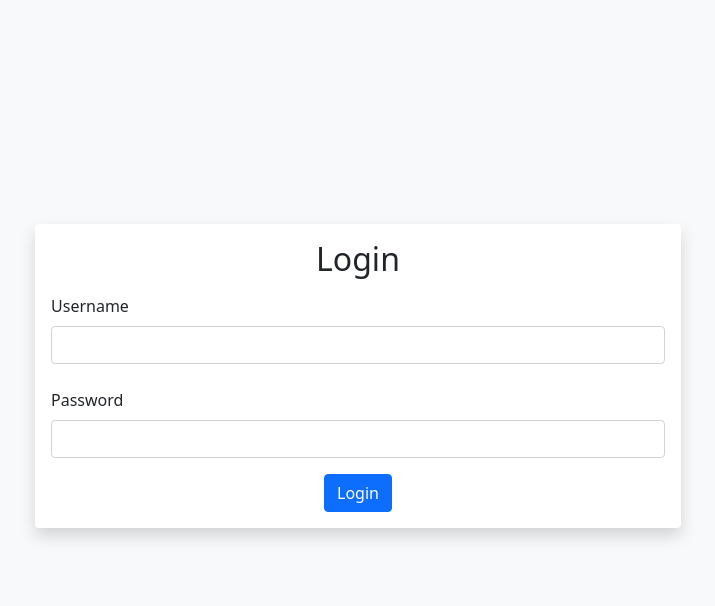
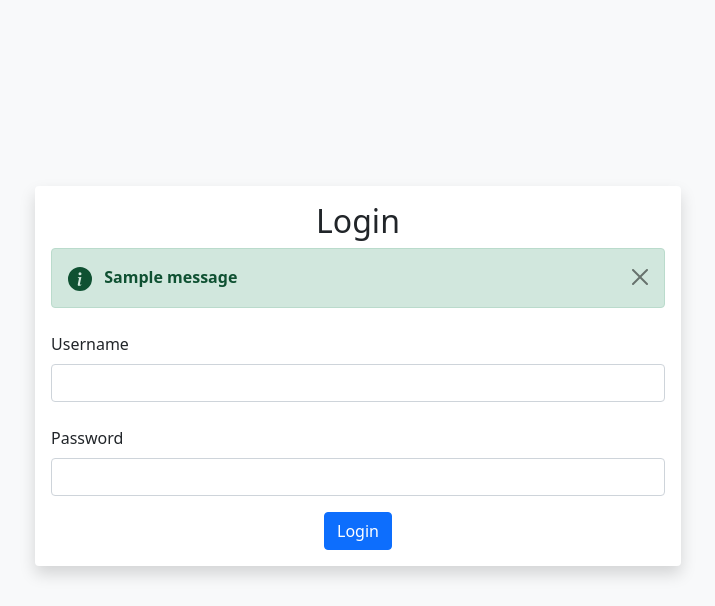
Before and after one commit to amjedsaleel/user-management, a Django app: template templates/accounts/login.html in a window 1280 px wide. Shown: the top 606 px of the page, without its empty margins (282-997 px from the left). Run offline with Django 3.2, Linux system fonts and the light colour scheme; the template is opened without the code that fills it, so the values that code supplies are empty; tables that the repository leaves empty hold one stand-in row (values such as "Sample post"); one stand-in notice (Sample message) is shown.

Commit message:
messages set

```diff
--- a/accounts/views.py
+++ b/accounts/views.py
@@ -1,6 +1,7 @@
 # Django
 from django.shortcuts import render, redirect
 from django.contrib.auth import authenticate, login
+from django.contrib import messages
 
 # local Django
 from . forms import CustomUserCreationForm
@@ -27,6 +28,7 @@ def signup(request):
         form = CustomUserCreationForm(request.POST, use_required_attribute=False)
         if form.is_valid():
             form.save()
+            messages.success(request, 'Successfully account is created')
             return redirect('accounts:login')
     context = {
         'form': form
--- a/templates/accounts/login.html
+++ b/templates/accounts/login.html
@@ -9,6 +9,7 @@
                         <div class="text-center">
                             <h2>Login</h2>
                         </div>
+                        {% include 'includes/messages.html' %}
                         <form class="row g-3" action="{% url 'accounts:login' %}" method="post" id="login-form">
                             {% csrf_token %}
                             <div class="col-md-12 py-2">
--- /dev/null
+++ b/templates/includes/messages.html
@@ -0,0 +1,22 @@
+{% if messages %}
+    <svg xmlns="http://www.w3.org/2000/svg" style="display: none;">
+        <symbol id="check-circle-fill" fill="currentColor" viewBox="0 0 16 16">
+            <path d="M16 8A8 8 0 1 1 0 8a8 8 0 0 1 16 0zm-3.97-3.03a.75.75 0 0 0-1.08.022L7.477 9.417 5.384 7.323a.75.75 0 0 0-1.06 1.06L6.97 11.03a.75.75 0 0 0 1.079-.02l3.992-4.99a.75.75 0 0 0-.01-1.05z"></path>
+        </symbol>
+        <symbol id="info-fill" fill="currentColor" viewBox="0 0 16 16">
+            <path d="M8 16A8 8 0 1 0 8 0a8 8 0 0 0 0 16zm.93-9.412-1 4.705c-.07.34.029.533.304.533.194 0 .487-.07.686-.246l-.088.416c-.287.346-.92.598-1.465.598-.703 0-1.002-.422-.808-1.319l.738-3.468c.064-.293.006-.399-.287-.47l-.451-.081.082-.381 2.29-.287zM8 5.5a1 1 0 1 1 0-2 1 1 0 0 1 0 2z"></path>
+        </symbol>
+        <symbol id="exclamation-triangle-fill" fill="currentColor" viewBox="0 0 16 16">
+            <path d="M8.982 1.566a1.13 1.13 0 0 0-1.96 0L.165 13.233c-.457.778.091 1.767.98 1.767h13.713c.889 0 1.438-.99.98-1.767L8.982 1.566zM8 5c.535 0 .954.462.9.995l-.35 3.507a.552.552 0 0 1-1.1 0L7.1 5.995A.905.905 0 0 1 8 5zm.002 6a1 1 0 1 1 0 2 1 1 0 0 1 0-2z"></path>
+        </symbol>
+    </svg>
+    {% for message in messages %}
+        <div class="alert alert-{{ message.tags }} alert-dismissible fade show" role="alert">
+            <svg class="bi flex-shrink-0 me-2" width="24" height="24" role="img" aria-label="Info:">
+                <use xlink:href="#info-fill"></use>
+            </svg>
+            <strong>{{ message }}</strong>
+            <button type="button" class="btn-close" data-bs-dismiss="alert" aria-label="Close"></button>
+        </div>
+    {% endfor %}
+{% endif %}
--- a/userManagement/settings.py
+++ b/userManagement/settings.py
@@ -12,6 +12,7 @@ https://docs.djangoproject.com/en/3.2/ref/settings/
 
 from pathlib import Path
 from decouple import config
+from django.contrib.messages import constants as messages
 
 
 # Build paths inside the project like this: BASE_DIR / 'subdir'.
@@ -140,3 +141,7 @@ STATICFILES_DIRS = [BASE_DIR / 'static']
 DEFAULT_AUTO_FIELD = 'django.db.models.BigAutoField'
 
 CRISPY_TEMPLATE_PACK = 'bootstrap4'
+
+MESSAGE_TAGS = {
+    messages.ERROR: 'danger'
+}
```
